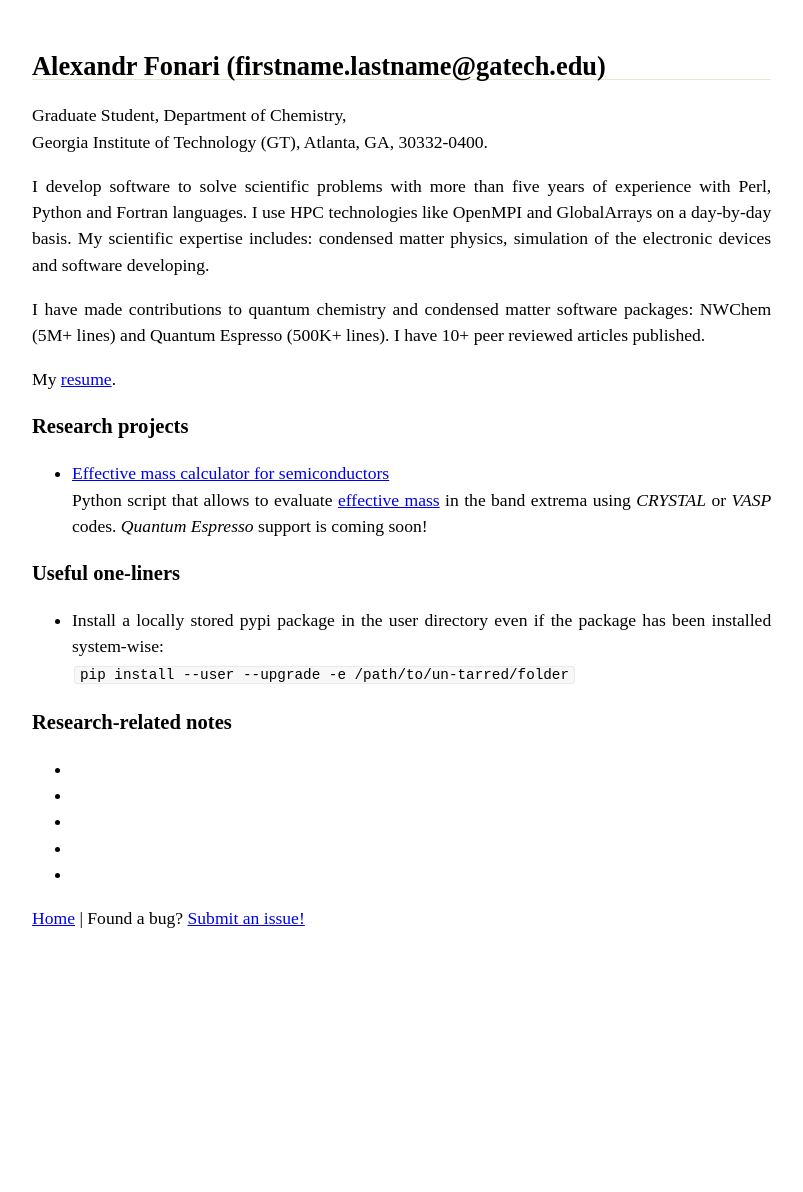
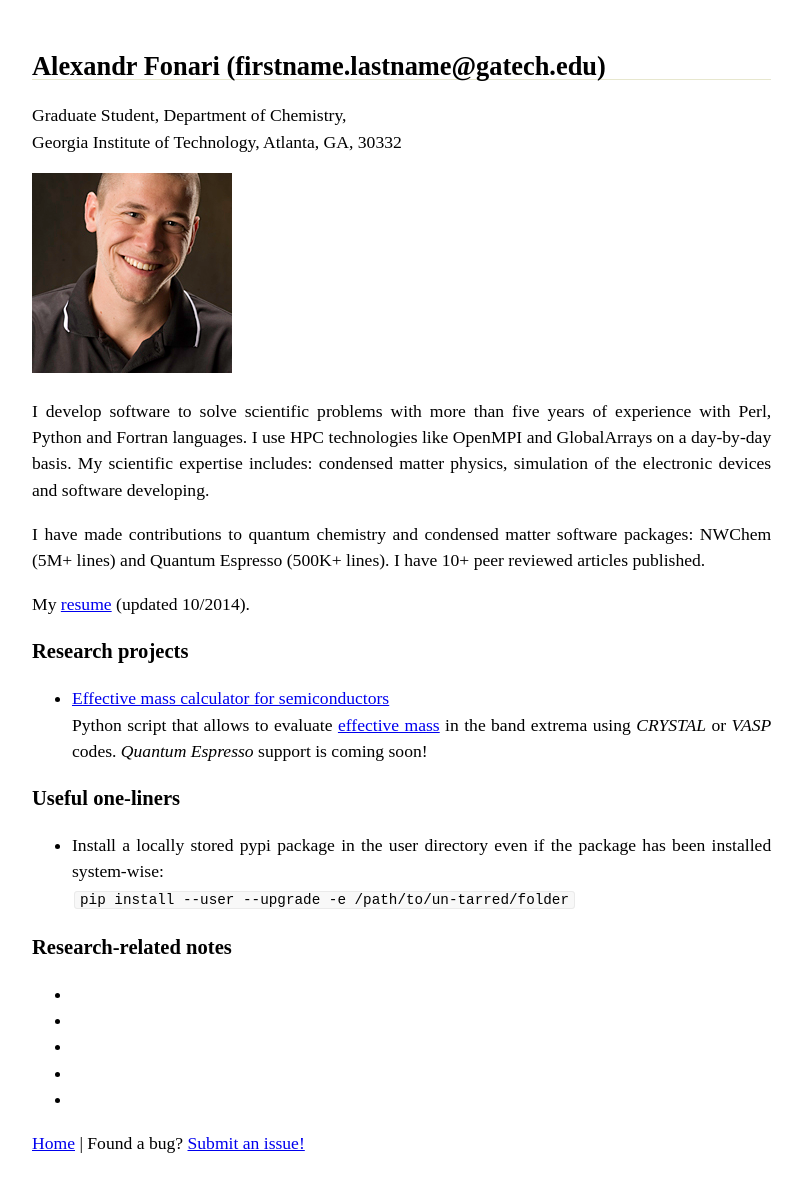
Before and after one commit to afonari/afonari.github.io, a Jekyll site: the page built from index.md, in a window 1280 px wide. Shown: the whole page, without its empty margins (56-859 px from the left). Built offline with Jekyll 4.4.1, drawn with Linux system fonts in a browser that asks for light colours; Markdown is read by kramdown in place of the engine named in the settings; before the commit the page ends 967 px from its top, so only the background shows below that.

Commit message:
added photo and minor changes

```diff
--- a/index.md
+++ b/index.md
@@ -5,13 +5,15 @@ title: Alexandr Fonari
 
 ## Alexandr Fonari (firstname.lastname@gatech.edu)
 Graduate Student, Department of Chemistry,
-Georgia Institute of Technology (GT), Atlanta, GA, 30332-0400.
+Georgia Institute of Technology, Atlanta, GA, 30332
+
+![Me](me.jpg)
 
 I develop software to solve scientific problems with more than five years of experience with Perl, Python and Fortran languages. I use HPC technologies like OpenMPI and GlobalArrays on a day-by-day basis. My scientific expertise includes: condensed matter physics, simulation of the electronic devices and software developing.
 
 I have made contributions to quantum chemistry and condensed matter software packages: NWChem (5M+ lines) and Quantum Espresso (500K+ lines). I have 10+ peer reviewed articles published.
 
-My [resume](afonari_resume.pdf).
+My [resume](afonari_resume.pdf) (updated 10/2014).
 
 ### Research projects
  - [Effective mass calculator for semiconductors](emc/)
```
